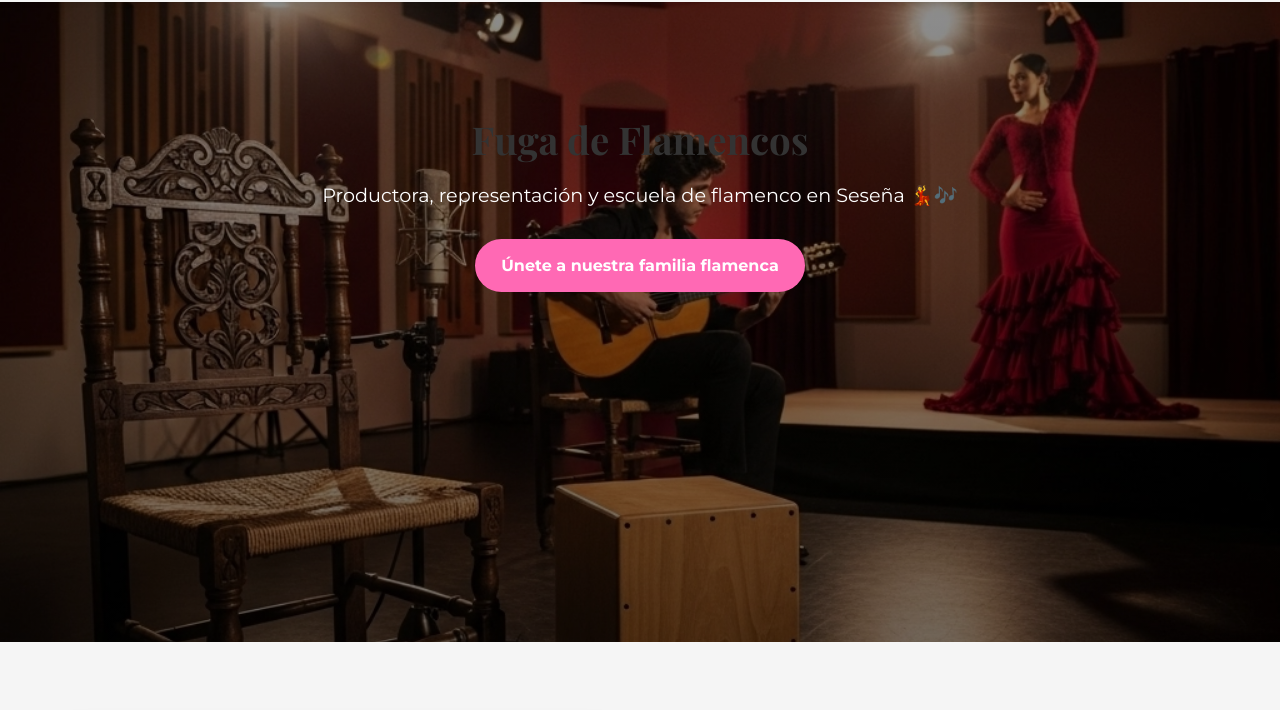
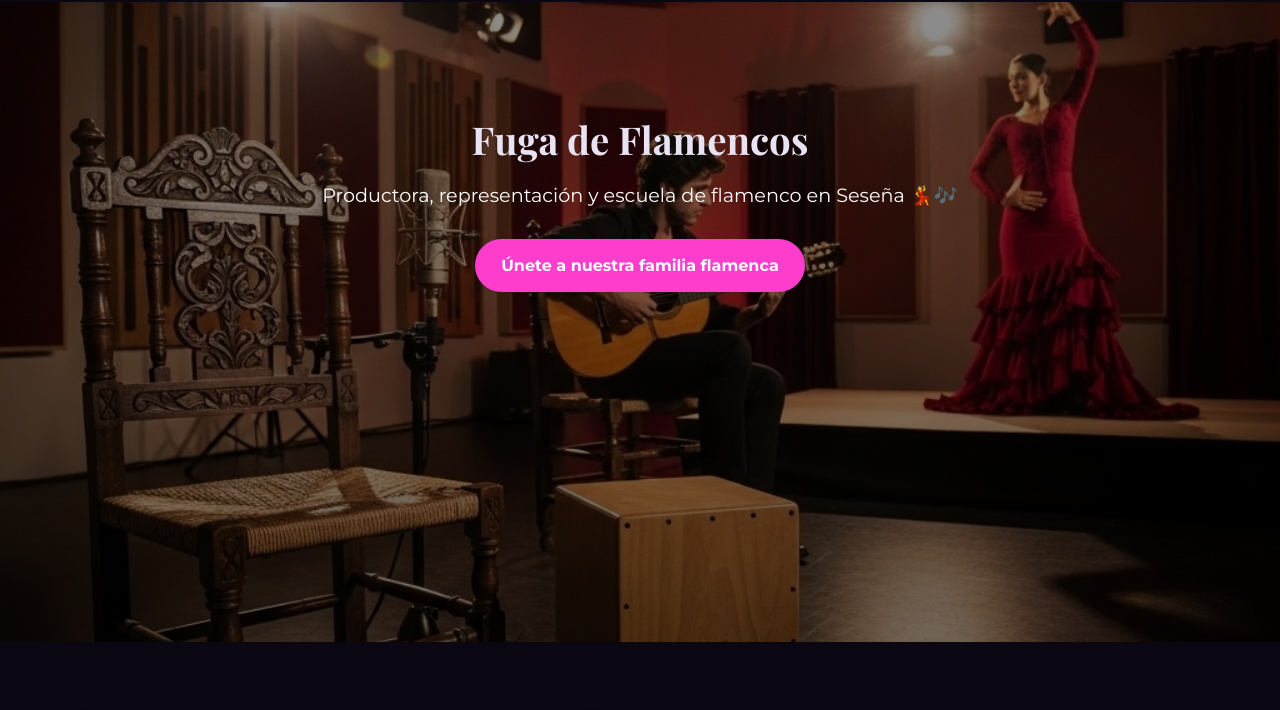
Before and after one commit to jdelafuente88/fugadeflamencos, a plain HTML site: page index.html in a window 1280 px wide. Shown: the part 90-800 px from the top of the page. Drawn offline with nearby package versions, Linux system fonts and the light colour scheme.

Commit message:
New css styles

```diff
--- a/index.html
+++ b/index.html
@@ -30,21 +30,25 @@
   <link rel="preload" as="image" href="https://i.imgur.com/2sA2Q5m.jpg" />
 
   <style>
-    :root {
-      --primary-color: #ff69b4; /* Rosa Flamingo */
-      --accent-color: #ff1493;  /* Rosa brillante */
-      --secondary-color: #333333; /* Gris oscuro */
-      --background-color: #f5f5f5; /* Blanco/crema */
-      --text-color: #222;
-      --surface: #ffffff;
-      --radius-lg: 16px;
-      --radius-md: 12px;
-      --shadow: 0 8px 24px rgba(0,0,0,.12);
-      --container: 1200px;
-      --divider-fg: rgba(255,105,180,.18);
-      --divider-bg: rgba(0,0,0,.06);
-      --transition: .25s ease;
-    }
+	:root{
+	  /* Paleta FUGA DE FLAMENCOS (imagen) */
+	  --primary-color: #FF3DCD;      /* Magenta neón (brand) */
+	  --accent-color:  #B100A4;      /* Magenta oscuro (hover/bordes) */
+	  --secondary-color: #E8E3F3;    /* Texto sobre fondos oscuros */
+	  --background-color: #0A0712;   /* Negro violeta de base */
+	  --surface: #151026;            /* Paneles/tarjetas sobre fondo */
+	  --text-color: #E8E3F3;         /* Alias si lo necesitas */
+	  --radius-lg:16px;
+	  --radius-md:12px;
+	  --shadow: 0 8px 24px rgba(255,61,205,.12);
+	  --container:1200px;
+
+	  /* Divisores/acentos con brillo */
+	  --divider-fg: rgba(255,61,205,.45);
+	  --divider-bg: rgba(255,61,205,.10);
+
+	  --transition:.25s ease;
+	}
 
     /* Reset básico y estilos generales */
     *, *::before, *::after { box-sizing: border-box; }
@@ -131,7 +135,7 @@
     .wide-cta p { font-family: 'Playfair Display', serif; font-size: 1.5rem; margin: 0 0 24px; }
 
     /* Footer */
-    .footer { background: var(--secondary-color); color: #fff; padding: 50px 0 20px; }
+    .footer { background:#151026; color:#fff; padding: 50px 0 20px; }
     .footer-grid { display: grid; grid-template-columns: 1fr 1fr; gap: 50px; text-align: left; }
     .footer-section h3 { margin: 0 0 16px; color: var(--primary-color); }
     .footer-section a { text-decoration: none; color: #fff; transition: color var(--transition); }
```
